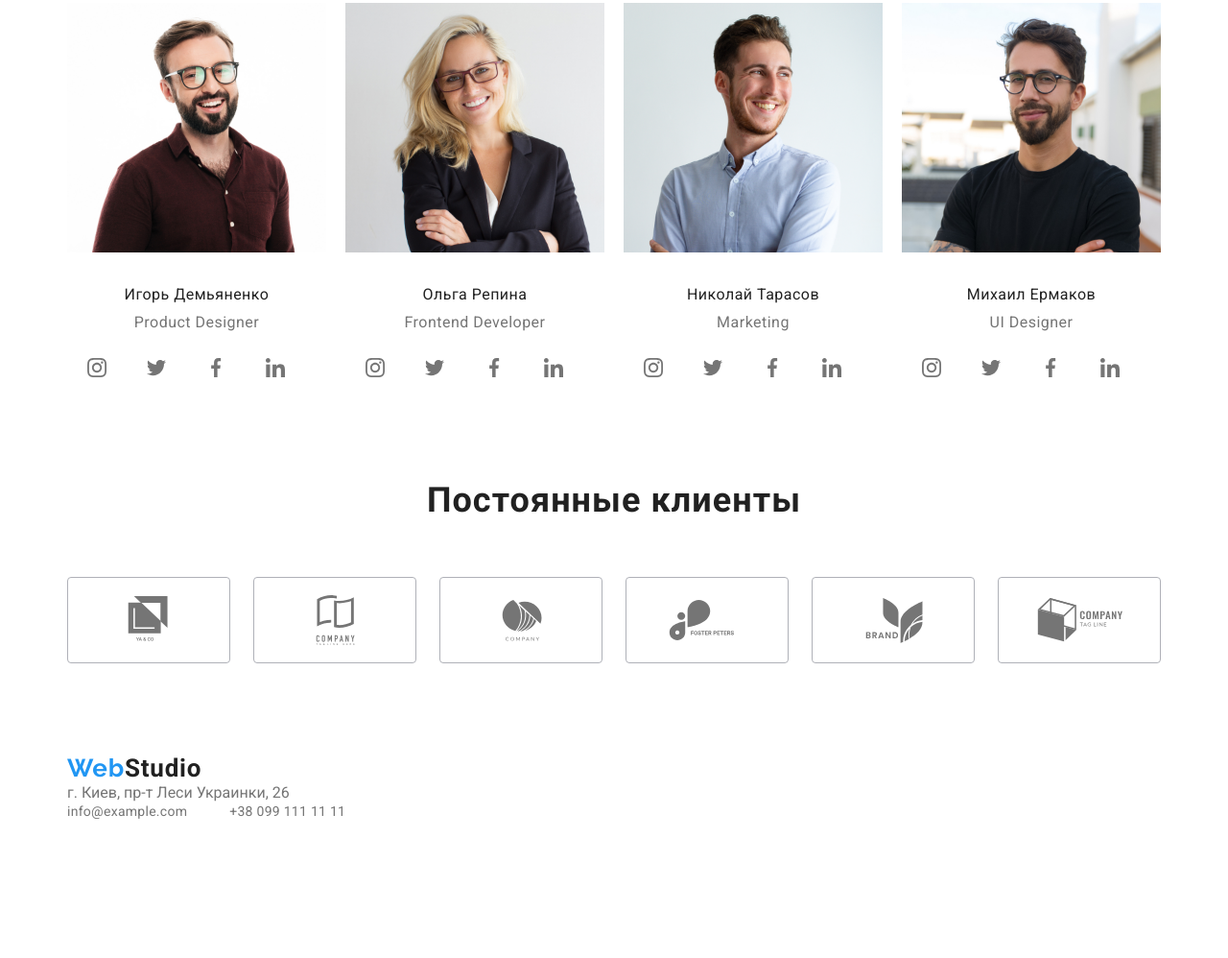
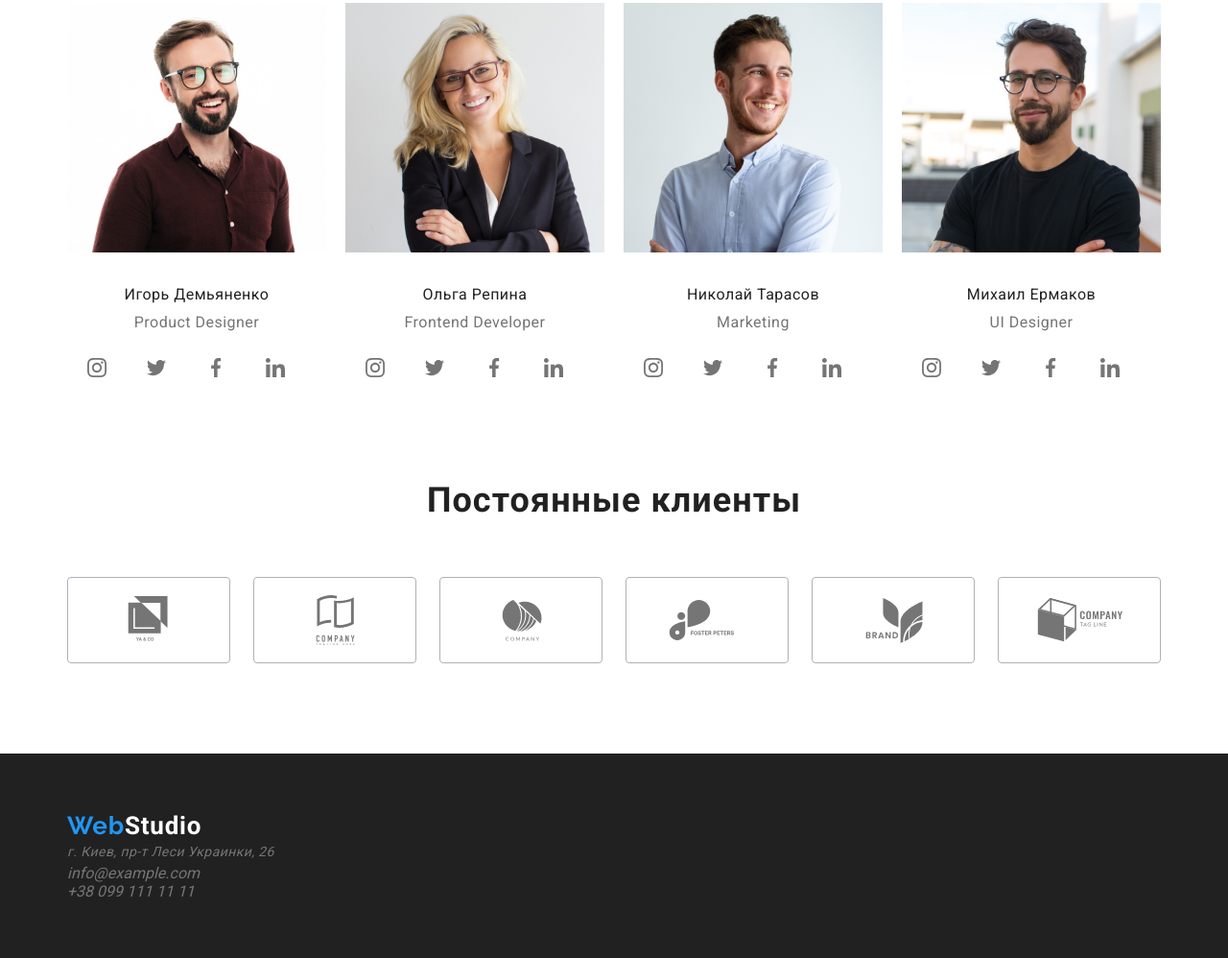
Before and after one commit to angelus72008/goit-markup-hw-04, a plain HTML site: page index.html in a window 1280 px wide. Shown: the part 1704-2702 px from the top of the page at 96% size. Before the commit the page ends 2558 px from the top, so only its background shows below. Drawn offline with Linux system fonts and the light colour scheme.

Commit message:
футер

```diff
--- a/css/styles.css
+++ b/css/styles.css
@@ -353,8 +353,31 @@ color: var(--title-text-color);
 
 /* ФУТЕР */
 
-.footer-nav-container {
-margin-left: auto;
+.footer {
+  background-color: var(--title-text-color);
+
+}
+
+.footer-navigation {
+  align-items: baseline;
+  padding-top: 60px;
+  padding-bottom: 60px;
+}
+
+.footer-logo-item {
+  font-weight: bold;
+  font-size: 26px;
+  line-height: 1.192;
+  letter-spacing: 0.03em;
+  color: var(--background-color);
+  text-decoration:none;
+}
+
+.auth-address {
+font-weight: normal;
+font-size: 14px;
+line-height: 1.714;
+letter-spacing: 0.03em;
 }
 
 /* ПОРТФОЛИО */
--- a/index.html
+++ b/index.html
@@ -377,18 +377,20 @@
     <!-- футер -->
     <footer class="footer">
       <div class="container footer-nav-container">
-        <a class="logo-item" href=""
-          ><span class="logo-item-list">Web</span>Studio</a
-        >
-        <address class="auth">
+          <div class="footer-navigation">
+              <a class="footer-logo-item" href=""><span class="logo-item-list">Web</span>Studio</a>
+          <address class="auth-address">
               г. Киев, пр-т Леси Украинки, 26
           </address>
-        <address class="auth">
+            <address class="auth-address>
               <a class="auth-nav" href="mailto:info@example.com"
               >info@example.com</a
             >
+            </address>
+            <address class="auth-address>
               <a class="auth-nav" href="tel:+380991111111">+38 099 111 11 11</a>
             </address>
+          </div>
       </div>
     </footer>
   </body>
```
Lines whose indentation alone changed are shown as unchanged.
